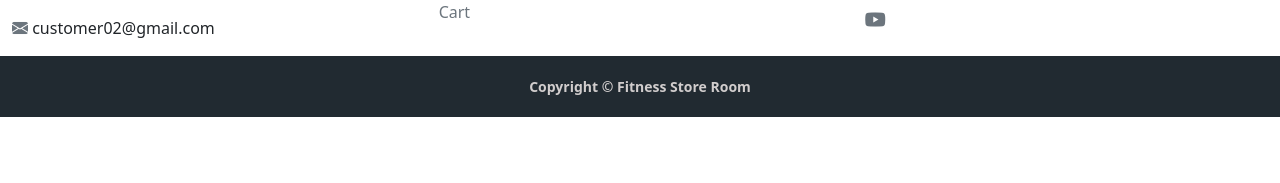
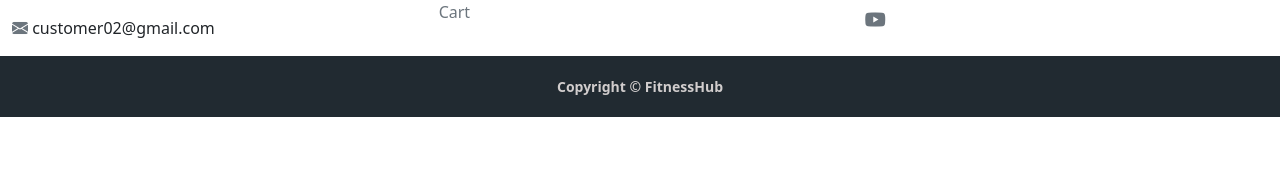
Before and after one commit to patilnikita062/FitnessHub, a Django app: page /about in a window 1280 px wide. Shown: the part 617-800 px from the top of the page. Run offline with Django 5.2, Linux system fonts and the light colour scheme; some libraries are stand-ins or nearby versions.

Commit message:
Update footer.html

```diff
--- a/templates/footer.html
+++ b/templates/footer.html
@@ -37,7 +37,7 @@
 
   </div>
   <div class="row text-center">
-    <p class="Copy-right">Copyright &copy; Fitness Store Room</p>
+    <p class="Copy-right">Copyright &copy; FitnessHub</p>
 
   </div>
   </div>
```
